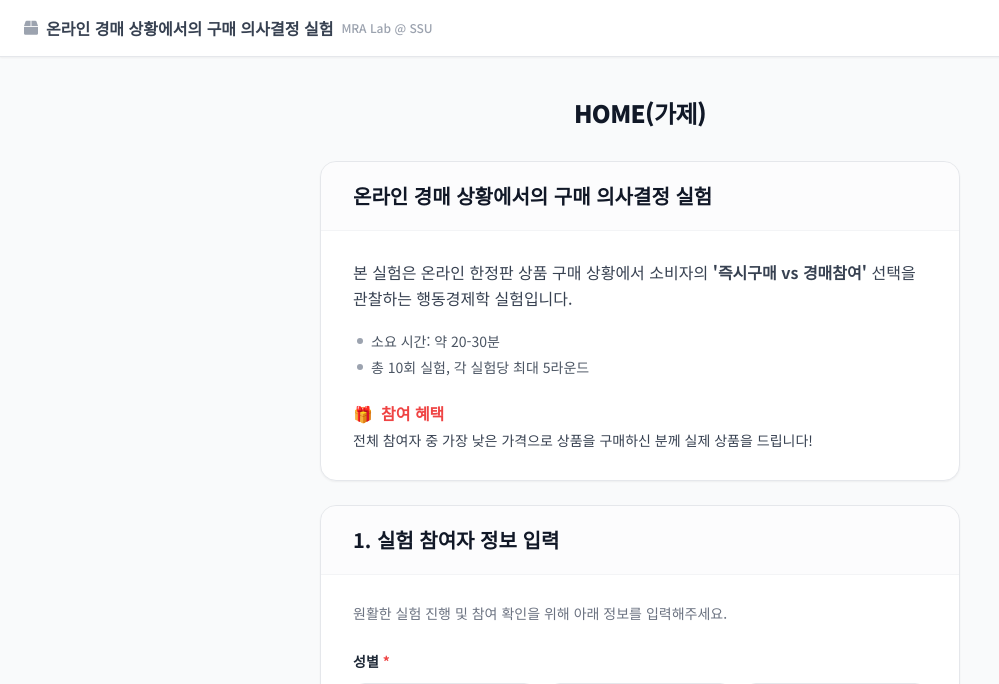
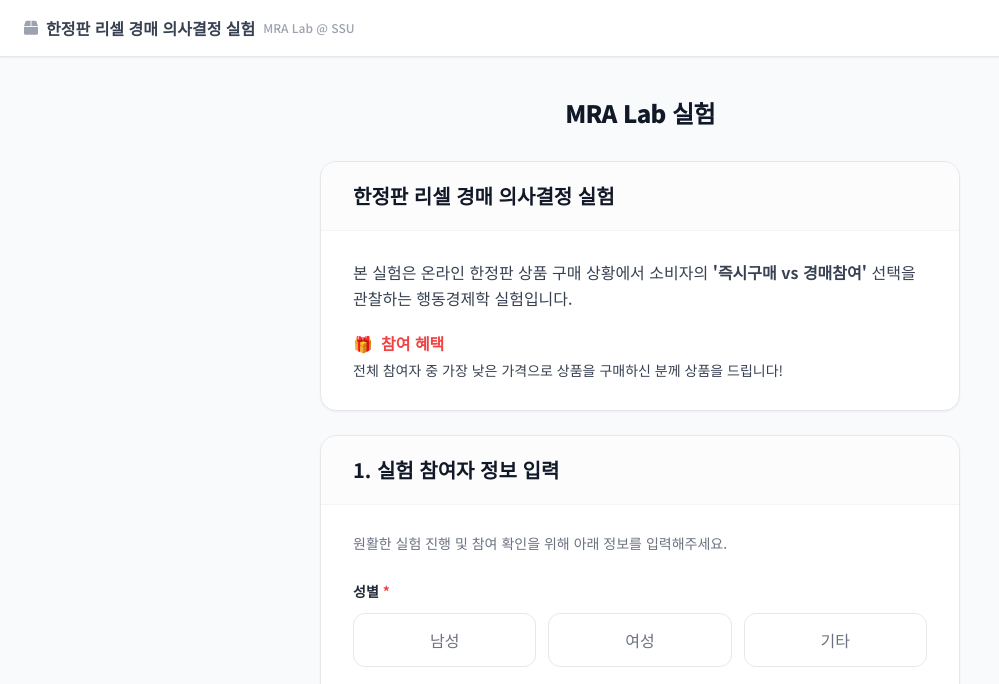
Before and after one commit to Gyubuk/stone26_01, a Django app: page / in a window 1280 px wide. Shown: the top 684 px of the page, without its empty margins (0-999 px from the left). Run offline with Django 5.2, Linux system fonts and the light colour scheme; some libraries are stand-ins or nearby versions.

Commit message:
도메인 설정 + 수정

```diff
--- a/apps/core/templates/core/home.html
+++ b/apps/core/templates/core/home.html
@@ -4,11 +4,12 @@
 <head>
   <meta charset="utf-8" />
   <meta name="viewport" content="width=device-width, initial-scale=1.0">
-  <title>AuctionLab - 실험 참여</title>
+  <title>한정판 리셀 경매 의사결정 실험 | MRA Lab</title>
   <script src="https://cdn.tailwindcss.com"></script>
   <link rel="stylesheet" href="https://cdnjs.cloudflare.com/ajax/libs/font-awesome/5.15.4/css/all.min.css">
   <link rel="preconnect" href="https://fonts.googleapis.com">
   <link href="https://fonts.googleapis.com/css2?family=Noto+Sans+KR:wght@400;500;700;900&display=swap" rel="stylesheet">
+  <link rel="icon" type="image/png" href="{% static 'images/mralogo.png' %}">
   <style>
     body { font-family: 'Noto Sans KR', sans-serif; }
 
@@ -100,7 +101,7 @@
   <div class="bg-white border-b border-gray-200 py-4 px-6 flex items-center shadow-sm sticky top-0 z-10">
     <div class="flex items-center gap-2 text-gray-700 font-bold">
       <i class="fas fa-box text-gray-400 text-sm"></i>
-      <span class="text-sm sm:text-base">온라인 경매 상황에서의 구매 의사결정 실험</span>
+      <span class="text-sm sm:text-base">한정판 리셀 경매 의사결정 실험</span>
     </div>
     <div class="ml-2 text-xs text-gray-400 font-medium hidden sm:block">MRA Lab @ SSU</div>
   </div>
@@ -108,7 +109,7 @@
   <div class="max-w-2xl mx-auto px-4 py-10 pb-20">
 
     <!-- 페이지 타이틀 -->
-    <h1 class="text-2xl font-black text-center text-gray-900 mb-8 tracking-tight fade-up delay-1">HOME(가제)</h1>
+    <h1 class="text-2xl font-black text-center text-gray-900 mb-8 tracking-tight fade-up delay-1">MRA Lab 실험</h1>
 
     <!-- 에러 메시지 -->
     {% if error %}
@@ -121,29 +122,20 @@
     <!-- 실험 소개 카드 -->
     <div class="bg-white rounded-2xl shadow-sm border border-gray-200 overflow-hidden mb-6 fade-up delay-1">
       <div class="bg-gray-50/50 px-8 py-5 border-b border-gray-100">
-        <div class="font-bold text-xl text-gray-900">온라인 경매 상황에서의 구매 의사결정 실험</div>
+        <div class="font-bold text-xl text-gray-900">한정판 리셀 경매 의사결정 실험</div>
       </div>
       <div class="px-8 py-7">
         <p class="text-gray-700 leading-relaxed mb-5">
           본 실험은 온라인 한정판 상품 구매 상황에서 소비자의 <strong>'즉시구매 vs 경매참여'</strong> 선택을 관찰하는 행동경제학 실험입니다.
         </p>
-        <ul class="space-y-1.5 text-gray-600 text-sm mb-6 pl-1">
-          <li class="flex items-center gap-2">
-            <span class="w-1.5 h-1.5 rounded-full bg-gray-400 shrink-0"></span>
-            소요 시간: 약 20-30분
-          </li>
-          <li class="flex items-center gap-2">
-            <span class="w-1.5 h-1.5 rounded-full bg-gray-400 shrink-0"></span>
-            총 10회 실험, 각 실험당 최대 5라운드
-          </li>
-        </ul>
+
         <div>
           <div class="flex items-center gap-2 mb-1">
             <span>🎁</span>
             <span class="font-bold text-red-500">참여 혜택</span>
           </div>
           <p class="text-gray-700 text-sm leading-relaxed">
-            전체 참여자 중 가장 낮은 가격으로 상품을 구매하신 분께 실제 상품을 드립니다!
+            전체 참여자 중 가장 낮은 가격으로 상품을 구매하신 분께 상품을 드립니다!
           </p>
         </div>
       </div>
--- a/config/settings.py
+++ b/config/settings.py
@@ -120,6 +120,8 @@ USE_TZ = True
 
 STATIC_URL = '/static/'
 STATIC_ROOT = BASE_DIR / 'staticfiles'
+STATICFILES_DIRS = [BASE_DIR / 'static']
+
 LANGUAGE_CODE = 'ko-kr'
 TIME_ZONE = 'Asia/Seoul'
 
--- a/templates/base.html
+++ b/templates/base.html
@@ -3,7 +3,11 @@
 <head>
     <meta charset="UTF-8">
     <meta name="viewport" content="width=device-width, initial-scale=1.0">
-    <title>{% block title %}경매 실험{% endblock %}</title>
+    <title>{% block title %}한정판 리셀 경매 의사결정 실험 | MRA Lab{% endblock %}</title>
+
+    {% load static %}
+    <!-- Favicon -->
+    <link rel="icon" type="image/png" href="{% static 'images/mralogo.png' %}">
 
     <!-- Bootstrap CSS (Tailwind 페이지에서는 제외) -->
     {% if not no_bootstrap %}
```
Also changed, not shown: apps/participants/templates/participants/trait.html (+3 -4 lines), static/images/mralogo.png (added).
